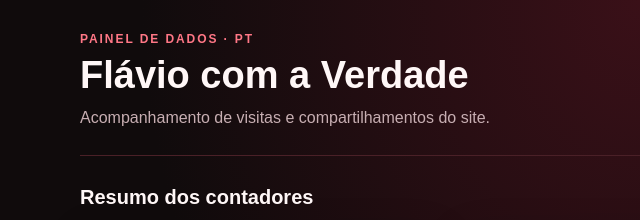
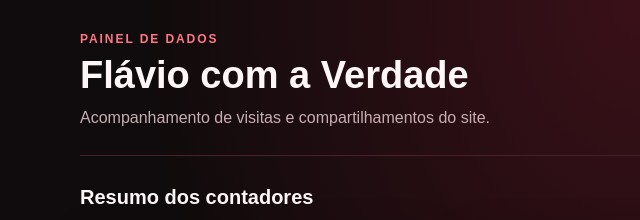
Before and after one commit to PartidoLiberalWeb/Flaviocomaverdade, a plain HTML site: page flaviocomaverdade.com.br/painel.html in a window 1280 px wide. Shown: the top 220 px of the page, 0-640 px from the left. Drawn offline with Linux system fonts and the light colour scheme; no server answers.

Commit message:
Update painel.html

```diff
--- a/flaviocomaverdade.com.br/painel.html
+++ b/flaviocomaverdade.com.br/painel.html
@@ -25,7 +25,7 @@
   <main class="wrap">
     <header class="top">
       <div>
-        <div class="eyebrow">Painel de dados · PT</div>
+        <div class="eyebrow">Painel de dados</div>
         <h1 class="brand">Flávio com a Verdade</h1>
         <p class="sub">Acompanhamento de visitas e compartilhamentos do site.</p>
       </div>
```
